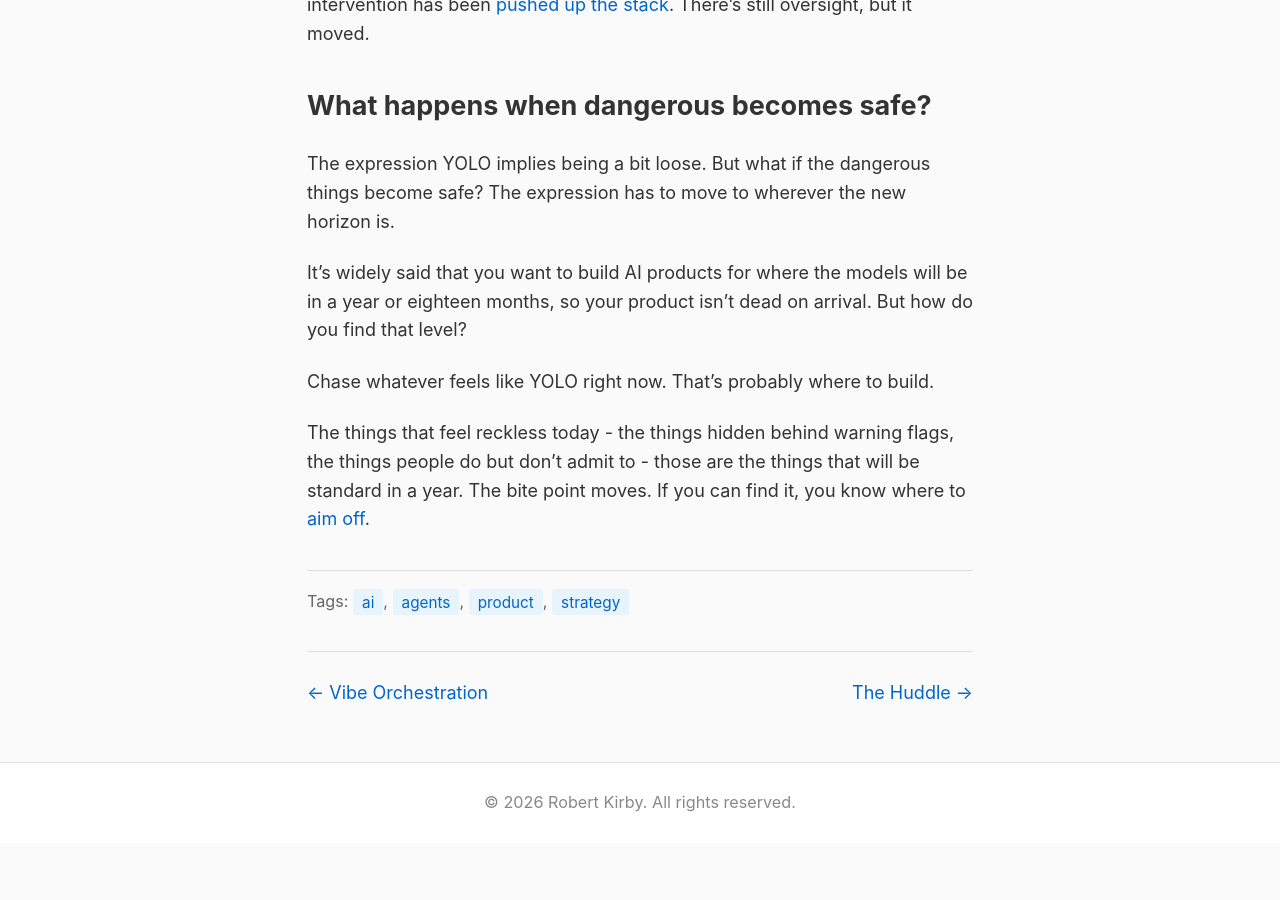
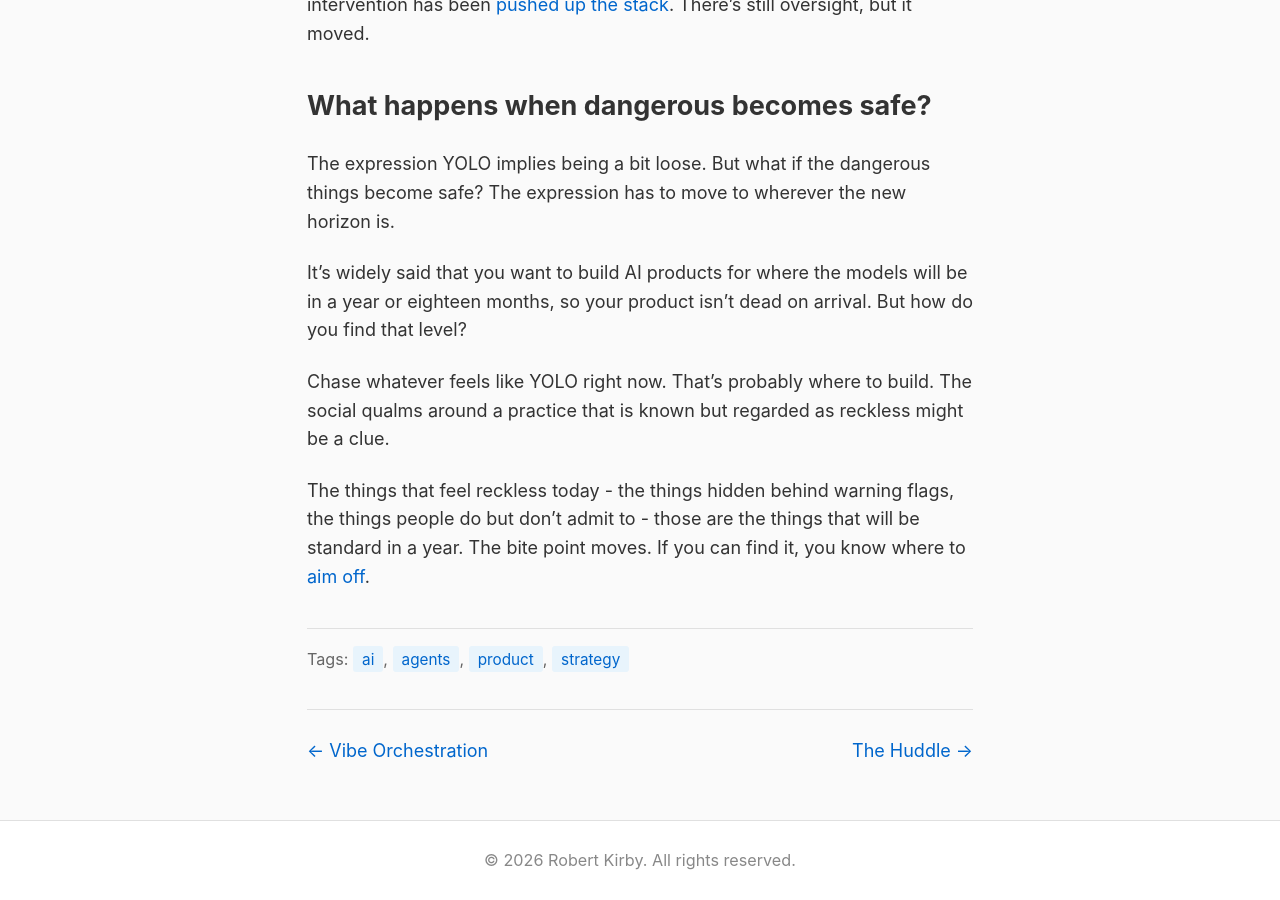
Before and after one commit to rob137/rob137.github.io, a Jekyll site: the page built from _posts/2026-01-06-the-bite-point.md, in a window 1280 px wide and 900 px high, scrolled down 922 px. Built offline with Jekyll 4.4.1, drawn with Linux system fonts in a browser that asks for light colours; before the commit the page ends 1765 px from its top, so only the background shows below that.

Commit message:
Add social qualms as signal
🤖 Generated with [Claude Code](https://claude.com/claude-code)

Co-Authored-By: Claude Opus 4.5 <noreply@anthropic.com>

```diff
--- a/_posts/2026-01-06-the-bite-point.md
+++ b/_posts/2026-01-06-the-bite-point.md
@@ -24,6 +24,6 @@ The expression YOLO implies being a bit loose. But what if the dangerous things
 
 It's widely said that you want to build AI products for where the models will be in a year or eighteen months, so your product isn't dead on arrival. But how do you find that level?
 
-Chase whatever feels like YOLO right now. That's probably where to build.
+Chase whatever feels like YOLO right now. That's probably where to build. The social qualms around a practice that is known but regarded as reckless might be a clue.
 
 The things that feel reckless today - the things hidden behind warning flags, the things people do but don't admit to - those are the things that will be standard in a year. The bite point moves. If you can find it, you know where to [aim off](/2026/01/05/aiming-off/).
```
